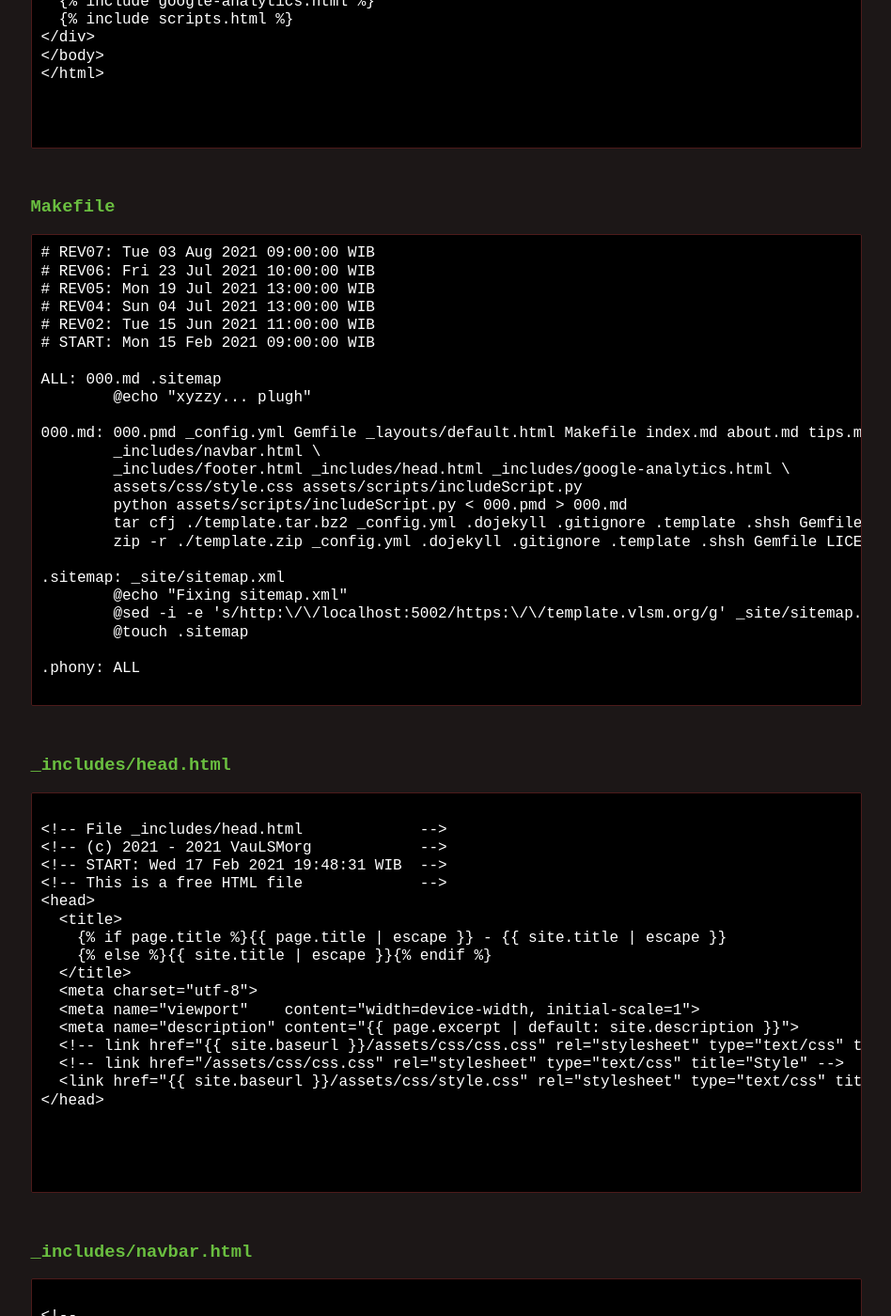
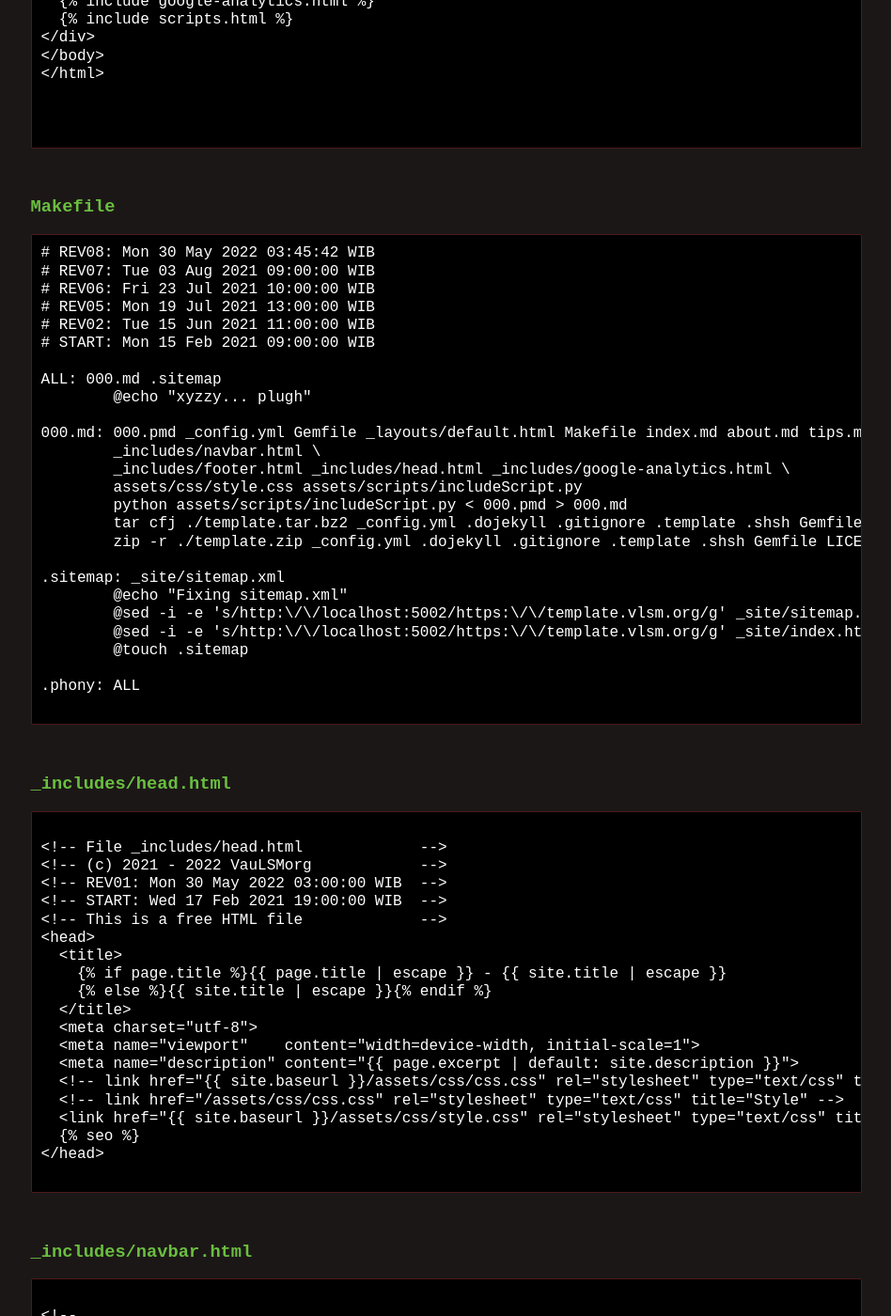
Before and after one commit to virdianhrn/template, a Jekyll site: the page built from 000.md, in a window 1280 px wide and 1400 px high, scrolled down 5270 px. Shown: the whole window at 94% size, without its empty margins (165-1113 px from the left). Built offline with Jekyll 4.4.1, drawn with Linux system fonts in a browser that asks for light colours; some of the changed text lies outside the part shown.

Commit message:
modified:   Makefile

````diff
--- a/000.md
+++ b/000.md
@@ -5,7 +5,7 @@ title:  "GitHub Page Configuration Files"
 ### _config.yml
 
 ```
-version:          "0020e--28-May-2022"
+version:          "0021--30-May-2022"
 copyright:        "2021-2022"
 description:
   This is a
@@ -247,10 +247,10 @@ gem 'github-pages', group: :jekyll_plugins
 ### Makefile
 
 ```
+# REV08: Mon 30 May 2022 03:45:42 WIB
 # REV07: Tue 03 Aug 2021 09:00:00 WIB
 # REV06: Fri 23 Jul 2021 10:00:00 WIB
 # REV05: Mon 19 Jul 2021 13:00:00 WIB
-# REV04: Sun 04 Jul 2021 13:00:00 WIB
 # REV02: Tue 15 Jun 2021 11:00:00 WIB
 # START: Mon 15 Feb 2021 09:00:00 WIB
 
@@ -268,6 +268,7 @@ ALL: 000.md .sitemap
 .sitemap: _site/sitemap.xml
 	@echo "Fixing sitemap.xml"
 	@sed -i -e 's/http:\/\/localhost:5002/https:\/\/template.vlsm.org/g' _site/sitemap.xml
+	@sed -i -e 's/http:\/\/localhost:5002/https:\/\/template.vlsm.org/g' _site/index.html
 	@touch .sitemap
 
 .phony: ALL
@@ -280,8 +281,9 @@ ALL: 000.md .sitemap
 ```
 {% raw %}
 <!-- File _includes/head.html             -->
-<!-- (c) 2021 - 2021 VauLSMorg            -->
-<!-- START: Wed 17 Feb 2021 19:48:31 WIB  -->
+<!-- (c) 2021 - 2022 VauLSMorg            -->
+<!-- REV01: Mon 30 May 2022 03:00:00 WIB  -->
+<!-- START: Wed 17 Feb 2021 19:00:00 WIB  -->
 <!-- This is a free HTML file             -->
 <head>
   <title>
@@ -294,10 +296,8 @@ ALL: 000.md .sitemap
   <!-- link href="{{ site.baseurl }}/assets/css/css.css" rel="stylesheet" type="text/css" title="Style" -->
   <!-- link href="/assets/css/css.css" rel="stylesheet" type="text/css" title="Style" -->
   <link href="{{ site.baseurl }}/assets/css/style.css" rel="stylesheet" type="text/css" title="Style">
+  {% seo %}
 </head>
-
-
-
 {% endraw %}
 ```
 
--- a/_config.yml
+++ b/_config.yml
@@ -1,4 +1,4 @@
-version:          "0020e--28-May-2022"
+version:          "0021--30-May-2022"
 copyright:        "2021-2022"
 description:
   This is a
--- a/_includes/head.html
+++ b/_includes/head.html
@@ -1,6 +1,7 @@
 <!-- File _includes/head.html             -->
-<!-- (c) 2021 - 2021 VauLSMorg            -->
-<!-- START: Wed 17 Feb 2021 19:48:31 WIB  -->
+<!-- (c) 2021 - 2022 VauLSMorg            -->
+<!-- REV01: Mon 30 May 2022 03:00:00 WIB  -->
+<!-- START: Wed 17 Feb 2021 19:00:00 WIB  -->
 <!-- This is a free HTML file             -->
 <head>
   <title>
@@ -13,4 +14,5 @@
   <!-- link href="{{ site.baseurl }}/assets/css/css.css" rel="stylesheet" type="text/css" title="Style" -->
   <!-- link href="/assets/css/css.css" rel="stylesheet" type="text/css" title="Style" -->
   <link href="{{ site.baseurl }}/assets/css/style.css" rel="stylesheet" type="text/css" title="Style">
+  {% seo %}
 </head>
````
Also changed, not shown: 3 other files.
